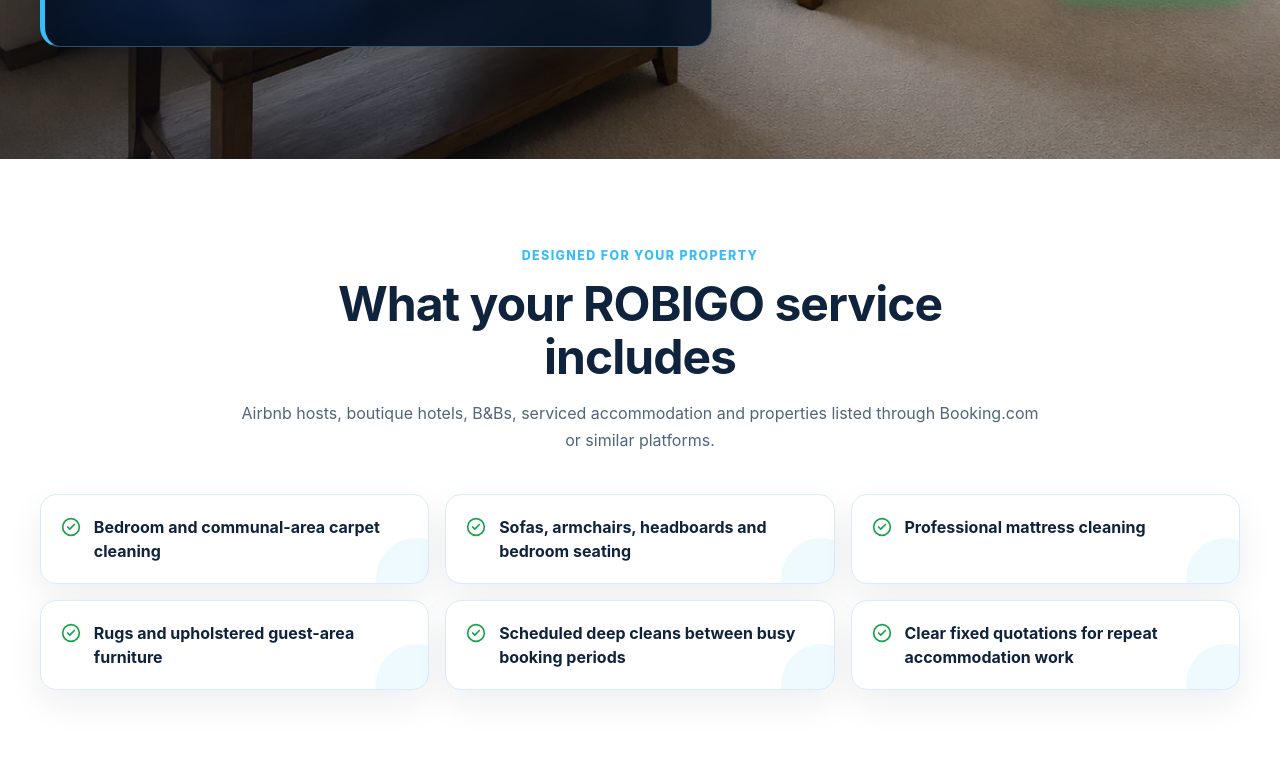
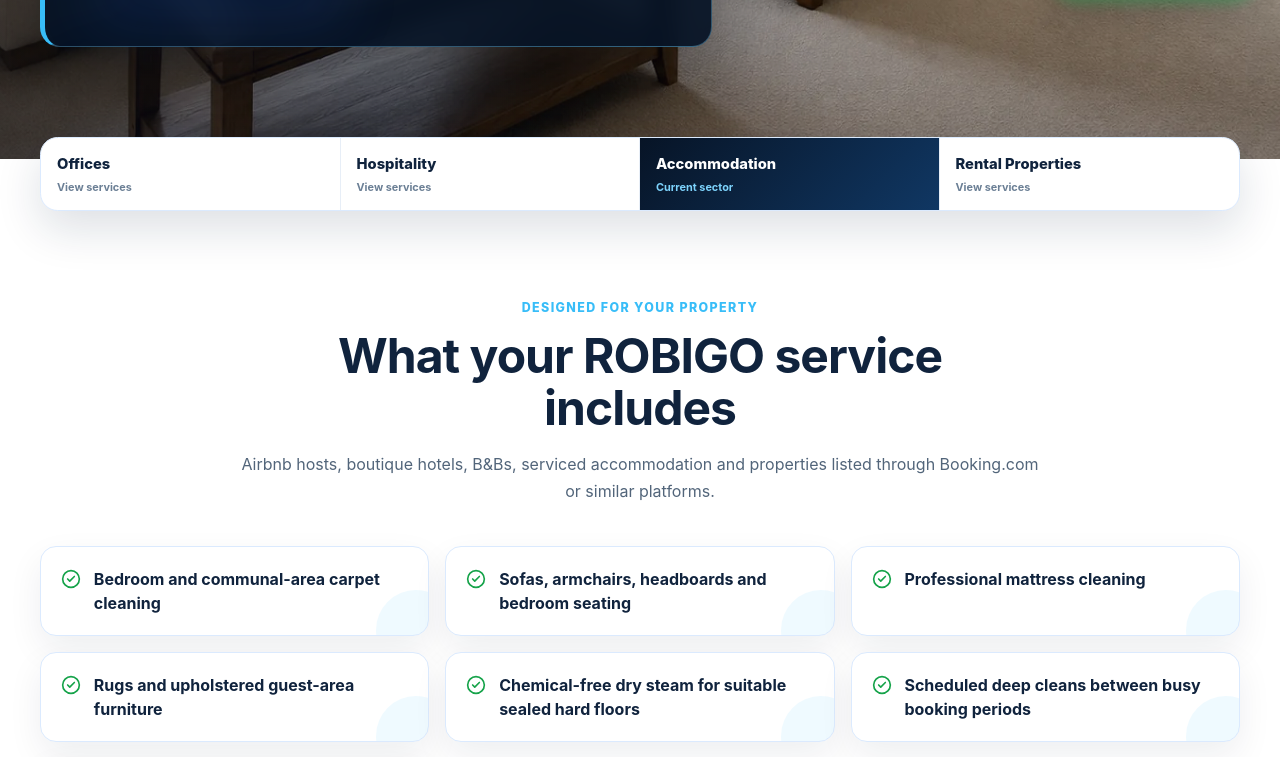
Before and after one commit to Robigo1977/ROBIGO-V5, a React (Vite) app: page /business/accommodation in a window 1280 px wide. Shown: the part 780-1537 px from the top of the page. Built offline with nearby package versions, Linux system fonts and the light colour scheme.

Commit message:
Add premium commercial sector navigation

```diff
--- a/src/pages/CommercialSectorPage.module.css
+++ b/src/pages/CommercialSectorPage.module.css
@@ -125,6 +125,66 @@
   font-size: 0.82rem;
   font-weight: 750;
   line-height: 1.45;
+}
+
+.sectorSwitcher {
+  position: relative;
+  z-index: 4;
+  margin-top: -1.4rem;
+}
+
+.sectorSwitcher nav {
+  display: grid;
+  grid-template-columns: repeat(2, minmax(0, 1fr));
+  overflow: hidden;
+  border: 1px solid #dbeafe;
+  border-radius: 1.1rem;
+  background: #fff;
+  box-shadow: 0 18px 45px rgba(15, 35, 61, 0.14);
+}
+
+.sectorSwitcher a {
+  display: flex;
+  min-height: 4.5rem;
+  padding: 0.9rem 1rem;
+  flex-direction: column;
+  justify-content: center;
+  border-right: 1px solid #e7eef7;
+  border-bottom: 1px solid #e7eef7;
+  color: #10233d;
+  text-decoration: none;
+  transition:
+    background 0.2s ease,
+    color 0.2s ease;
+}
+
+.sectorSwitcher a:nth-child(2n) {
+  border-right: 0;
+}
+
+.sectorSwitcher a:nth-child(n + 3) {
+  border-bottom: 0;
+}
+
+.sectorSwitcher a[aria-current="page"] {
+  background: linear-gradient(135deg, #071426, #103763);
+  color: #fff;
+}
+
+.sectorSwitcher span {
+  font-size: 0.92rem;
+  font-weight: 850;
+}
+
+.sectorSwitcher small {
+  margin-top: 0.22rem;
+  color: #6b7f95;
+  font-size: 0.68rem;
+  font-weight: 700;
+}
+
+.sectorSwitcher a[aria-current="page"] small {
+  color: #7dd3fc;
 }
 
 .section {
@@ -268,6 +328,22 @@
 }
 
 @media (min-width: 700px) {
+  .sectorSwitcher nav {
+    grid-template-columns: repeat(4, minmax(0, 1fr));
+  }
+
+  .sectorSwitcher a {
+    border-bottom: 0;
+  }
+
+  .sectorSwitcher a:nth-child(2n) {
+    border-right: 1px solid #e7eef7;
+  }
+
+  .sectorSwitcher a:last-child {
+    border-right: 0;
+  }
+
   .includedGrid,
   .valueGrid {
     grid-template-columns: repeat(2, minmax(0, 1fr));
@@ -360,7 +436,7 @@
   }
 
   .section {
-    padding: 3.25rem 0;
+    padding: 3rem 0;
   }
 
   .intro {
--- a/src/pages/CommercialSectorPage.tsx
+++ b/src/pages/CommercialSectorPage.tsx
@@ -28,6 +28,13 @@
   pricing: string;
   whatsapp: string;
 };
+
+const sectorLinks = [
+  { slug: "offices", label: "Offices" },
+  { slug: "hospitality", label: "Hospitality" },
+  { slug: "accommodation", label: "Accommodation" },
+  { slug: "rental-properties", label: "Rental Properties" },
+];
 
 const sectors: Record<string, Sector> = {
   offices: {
@@ -73,6 +80,7 @@
       "Dining chairs, bar seating and upholstered stools",
       "Booths, banquettes and fixed upholstered seating",
       "Carpets, entrance areas and customer walkways",
+      "Chemical-free dry steam for suitable sealed hard floors",
       "Reception sofas and waiting-area furniture",
       "Targeted treatment following a fabric and stain inspection",
       "A final presentation check before reopening",
@@ -103,6 +111,7 @@
       "Sofas, armchairs, headboards and bedroom seating",
       "Professional mattress cleaning",
       "Rugs and upholstered guest-area furniture",
+      "Chemical-free dry steam for suitable sealed hard floors",
       "Scheduled deep cleans between busy booking periods",
       "Clear fixed quotations for repeat accommodation work",
     ],
@@ -204,6 +213,26 @@
         </Container>
       </section>
 
+      <section className={styles.sectorSwitcher}>
+        <Container>
+          <nav aria-label="Commercial cleaning sectors">
+            {sectorLinks.map((item) => {
+              const active = item.slug === sectorSlug;
+              return (
+                <a
+                  href={`/business/${item.slug}`}
+                  key={item.slug}
+                  aria-current={active ? "page" : undefined}
+                >
+                  <span>{item.label}</span>
+                  <small>{active ? "Current sector" : "View services"}</small>
+                </a>
+              );
+            })}
+          </nav>
+        </Container>
+      </section>
+
       <section className={styles.section}>
         <Container>
           <div className={styles.intro}>
```
